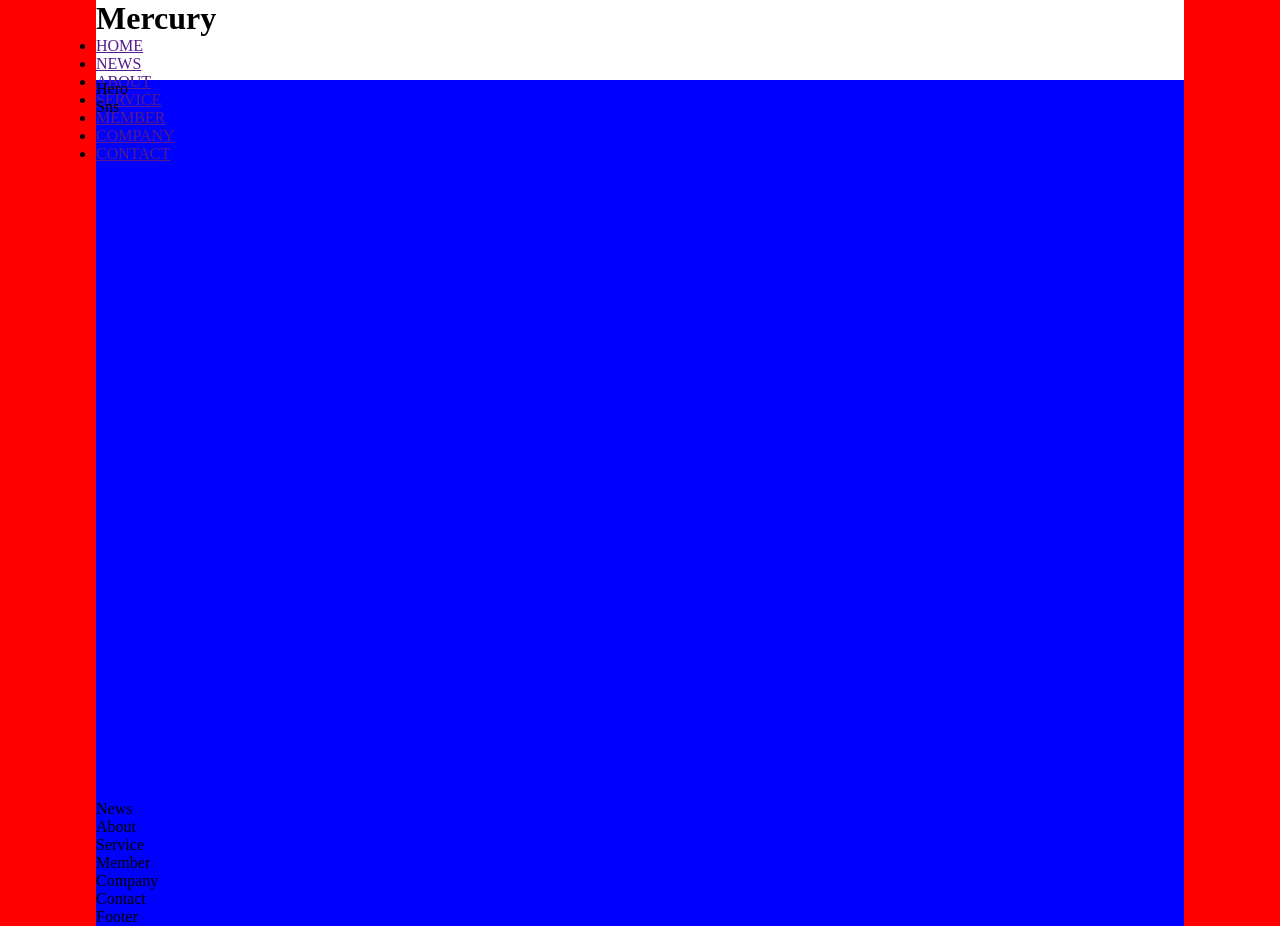
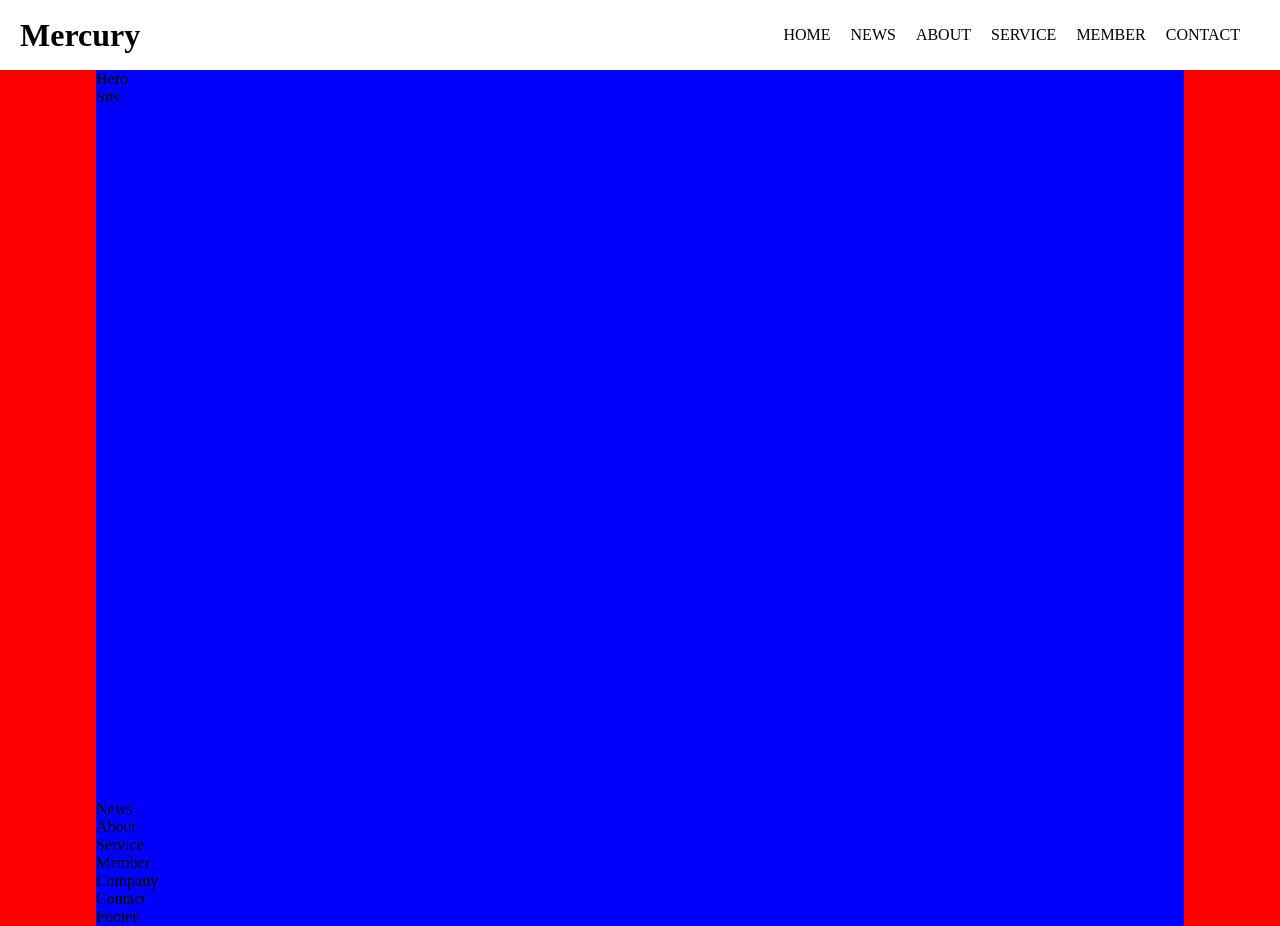
Before and after one commit to kohta9521/Mercury_Company_Site2, a React (Create React App) app: page / in a window 1280 px wide. Built offline with nearby package versions, Linux system fonts and the light colour scheme.

Commit message:
add headerの要素追加　#4 レスポンシブみたいおう

```diff
--- a/package.json
+++ b/package.json
@@ -8,6 +8,7 @@
     "@testing-library/user-event": "^13.5.0",
     "icons": "^1.0.0",
     "react": "^18.2.0",
+    "react-burger-menu": "^3.0.9",
     "react-dom": "^18.2.0",
     "react-icons": "^4.8.0",
     "react-scripts": "5.0.1",
--- a/src/App.js
+++ b/src/App.js
@@ -15,9 +15,8 @@ import Footer from "./components/footer/Footer";
 function App() {
   return (
     <div className="app">
+      <Header />
       <div className="app-container">
-        <Header />
-
         <Hero />
 
         <News />
--- a/src/components/header/Header.css
+++ b/src/components/header/Header.css
@@ -1,11 +1,46 @@
 .header {
   width: 100%;
-  height: 80px;
+  height: 70px;
   background-color: white;
 }
 .headerContainer {
   width: 100%;
   height: 100%;
+  display: flex;
+  justify-content: space-between;
+  align-items: center;
+}
+.headerLogoArea {
+  width: 15%;
+  height: 100%;
+  margin-left: 20px;
+}
+.headerLogoItem {
+  width: 100%;
+  height: 100%;
+  align-items: center;
+  line-height: 70px;
+}
+.headerNaVArea {
+  width: 30%;
+  height: 100%;
+}
+.headerNav {
+  display: flex;
+}
+.headerNavItem {
+  margin-right: 20px;
+  list-style: none;
+  line-height: 100%;
+}
+.headerNavItem a {
+  display: block;
+  text-decoration: none;
+  color: black;
+  position: relative;
+}
+.headerNavItem a:hover {
+  color: red;
 }
 
 @media screen and (max-width: 480px) {
--- a/src/components/header/Header.jsx
+++ b/src/components/header/Header.jsx
@@ -18,8 +18,8 @@ function Header() {
             <li className="headerNavItem"><a href="">ABOUT</a></li>
             <li className="headerNavItem"><a href="">SERVICE</a></li>
             <li className="headerNavItem"><a href="">MEMBER</a></li>
-            <li className="headerNavItem"><a href="">COMPANY</a></li>
-            <li className="headerNavItem headerContactButton"><a href="">CONTACT</a></li>
+            <li className="headerNavItem"><a href="">CONTACT</a></li>
+            <li className="headerNavItem headerContactButton"><a href=""></a></li>
           </ul>
         </div>
       </div>
--- a/src/components/hero/Hero.css
+++ b/src/components/hero/Hero.css
@@ -1,6 +1,6 @@
 .hero {
   width: 100%;
-  height: calc(100vh - 80px);
+  height: calc(100vh - 70px);
 }
 
 @media screen and (max-width: 480px) {
```
Also changed, not shown: 1 other file (tests, documents, lock files or other folders).
